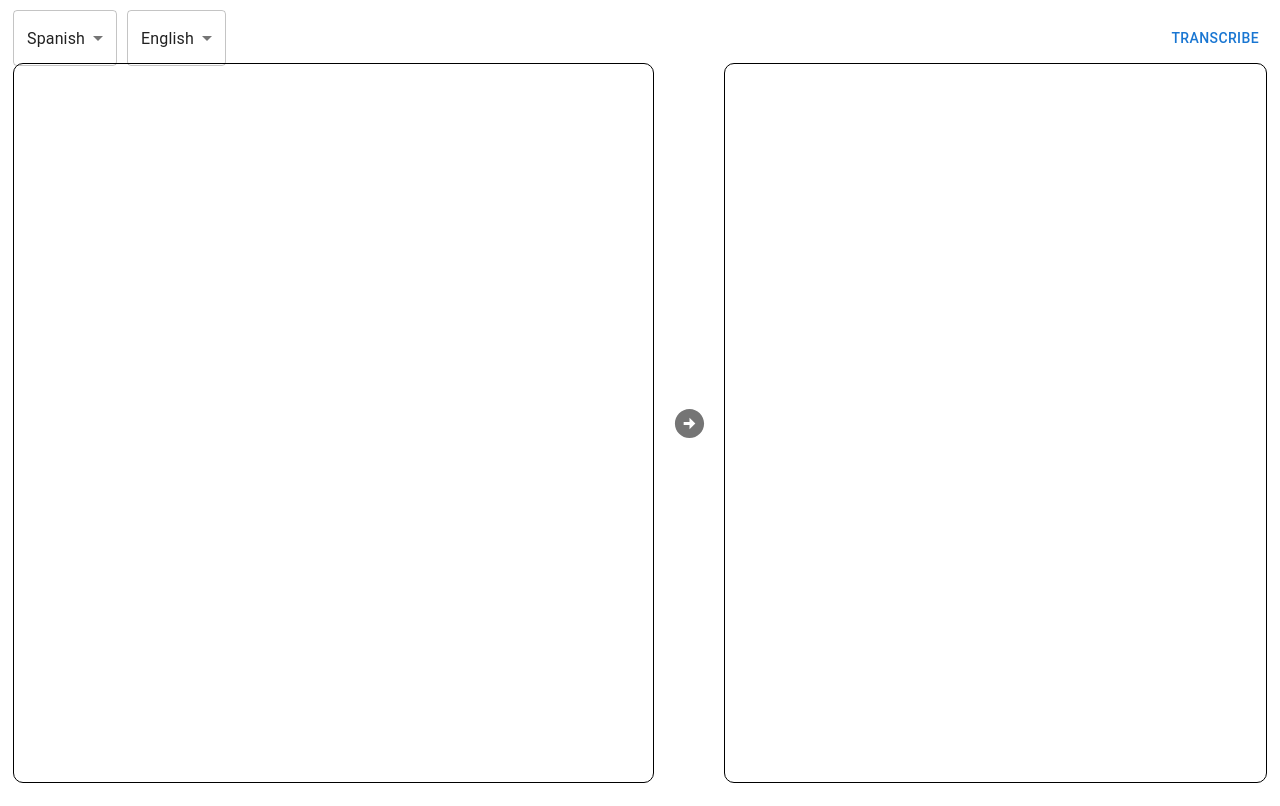
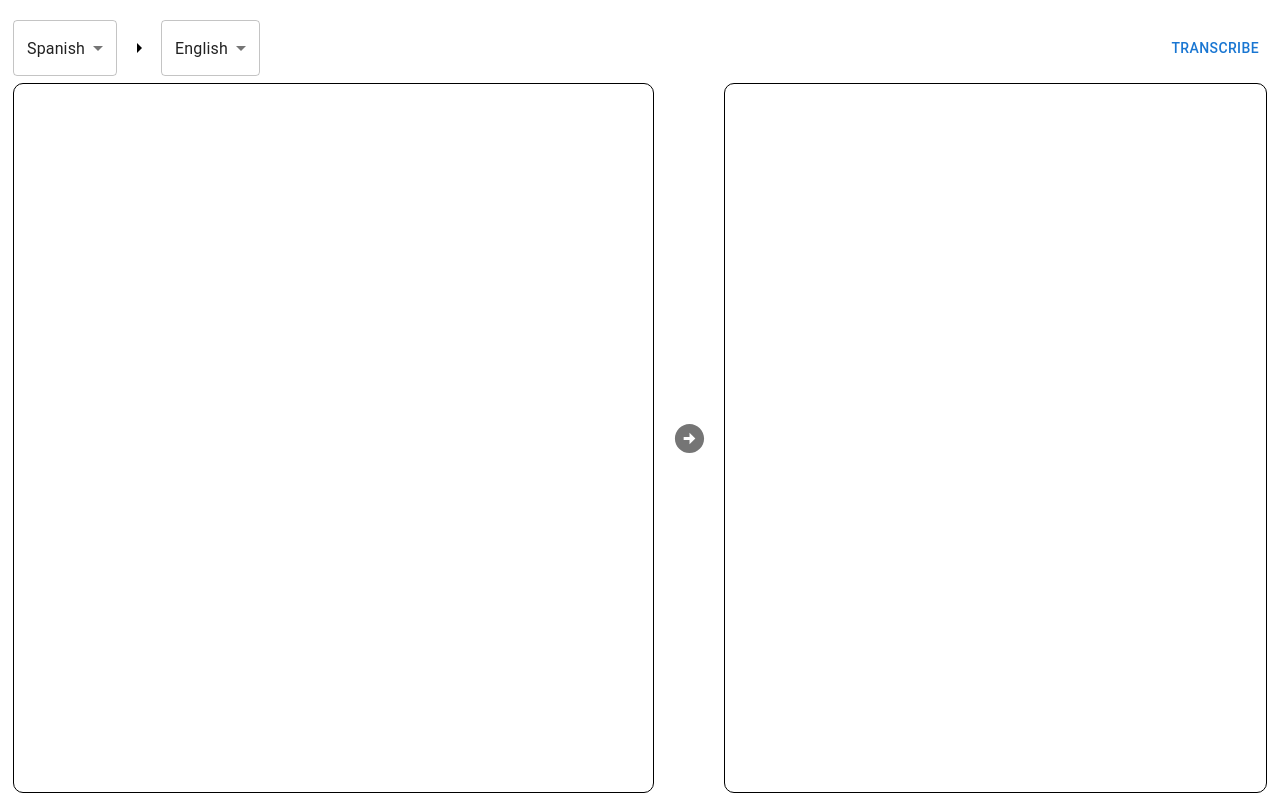
Before and after one commit to jojeyh/tongues, a React (Vite) app: page / in a window 1280 px wide. Built offline with nearby package versions, Linux system fonts and the light colour scheme.

Commit message:
Add arrow denoting source to target lang

```diff
--- a/src/App.css
+++ b/src/App.css
@@ -1,6 +1,6 @@
 .container {
     display: grid;
-    grid-template-rows: 50px 1fr;
+    grid-template-rows: 70px 1fr;
     grid-template-columns: 1.2fr 60px 1fr;
     grid-template-areas:
         "controls controls controls"
@@ -26,7 +26,8 @@
     border: 1px solid black;
     border-radius: 10px;
     margin-right: 10px;
-    height: calc(100vh - 80px);
+    /* this height forces height of right column also */
+    height: calc(100vh - 90px);
 }
 
 .right {
--- a/src/App.tsx
+++ b/src/App.tsx
@@ -6,6 +6,7 @@
 import { listen } from '@tauri-apps/api/event';
 import { invoke } from '@tauri-apps/api/tauri';
 import Dropdown from './Dropdown';
+import { ArrowRight } from '@mui/icons-material';
 
 interface TranslationResponse {
     translation: string;
@@ -111,8 +112,9 @@
     return (
         <div className='container'>
             <div className='controls'>
-                <Dropdown language={sourceLang} setLanguage={setSourceLang} />
-                <Dropdown language={targetLang} setLanguage={setTargetLang} />
+                <Dropdown label="source" language={sourceLang} setLanguage={setSourceLang} />
+                <ArrowRight />
+                <Dropdown label="target" language={targetLang} setLanguage={setTargetLang} />
                 <div style={{marginLeft: 'auto'}}>
                     { isTranscribing ?
                         <Button onClick={stopTranscription}>Stop</Button> :
--- a/src/Dropdown.tsx
+++ b/src/Dropdown.tsx
@@ -1,8 +1,9 @@
-import { MenuItem, Select } from "@mui/material";
+import { InputLabel, MenuItem, Select } from "@mui/material";
 
 interface DropdownProps {
     language: string;
     setLanguage: any;
+    label: string;
 }
 
 // Generated by GPT-4o
@@ -23,8 +24,9 @@
     }
 
     return (
+        <>
             <Select
-            label="Language"
+                // label={props.label}
                 value={props.language}
                 onChange={handleChange}
             >
@@ -34,6 +36,7 @@
                     );
                 })}
             </Select>
+        </>
     );
 }
 
```
Also changed, not shown: 1 other file (tests, documents, lock files or other folders). Lines whose indentation alone changed are shown as unchanged.
